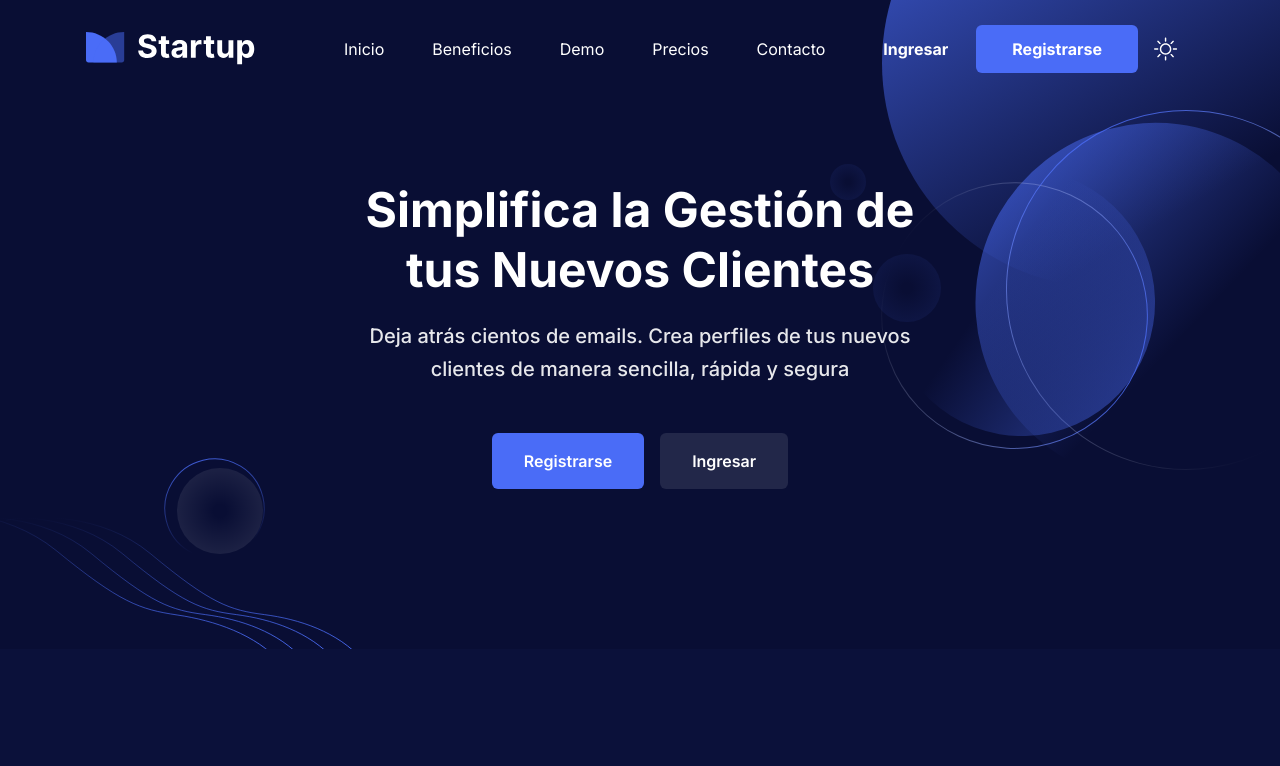
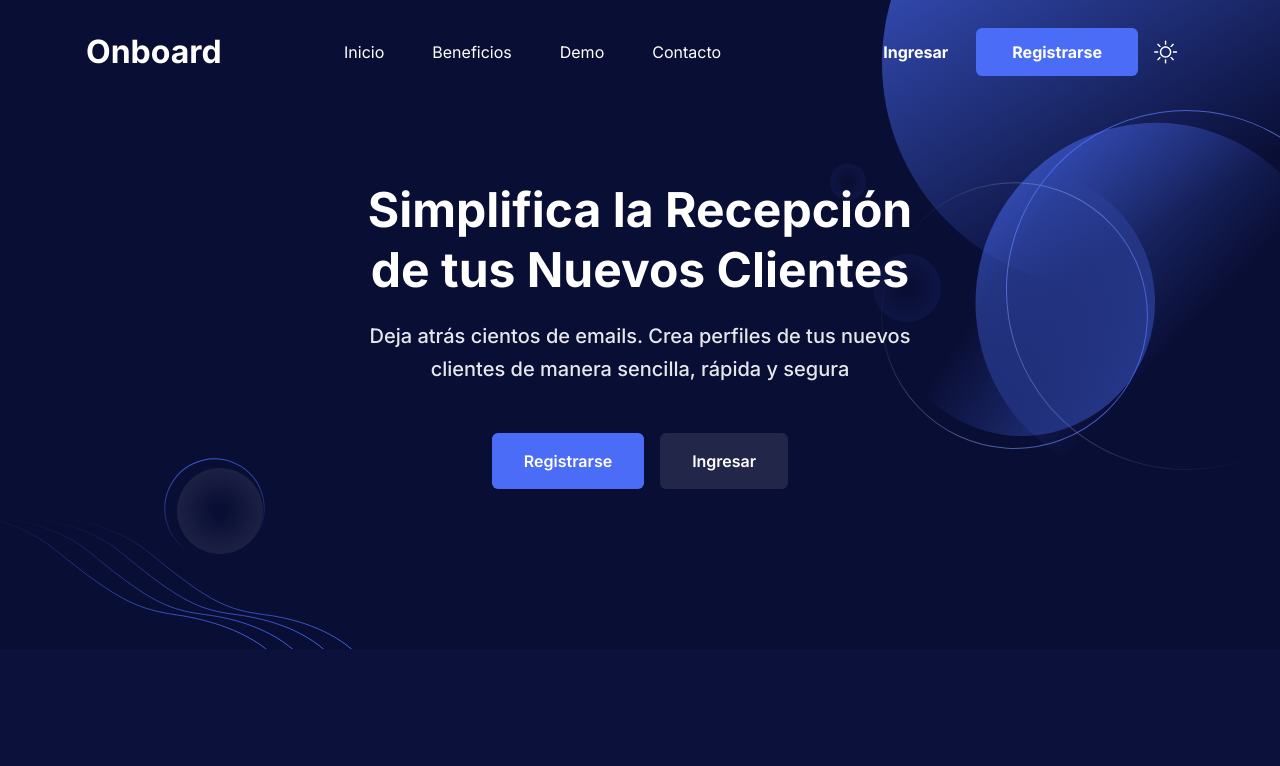
Before and after one commit to decktra/dokki, a plain HTML site: page index.html in a window 1280 px wide. Shown: the top 766 px of the page. Drawn offline with Linux system fonts and the light colour scheme.

Commit message:
change name to onboard

```diff
--- a/index.html
+++ b/index.html
@@ -4,20 +4,20 @@
 <meta charset="UTF-8" />
 <meta http-equiv="X-UA-Compatible" content="IE=edge" />
 <meta name="viewport" content="width=device-width, initial-scale=1.0" />
-<title>Doku</title>
-<meta name="title" content="App de Gestión de Clientes" />
-<meta name="description" content="App de Gestión de Clientes" />
+<title>Onboard</title>
+<meta name="title" content="App de recepción de Clientes" />
+<meta name="description" content="App de Recepción de Clientes" />
 
 <meta property="og:type" content="website" />
-<meta property="og:url" content="https://deckra.com/doku" />
-<meta property="og:title" content="Doku | Gestiona mejor tus clientes" />
-<meta property="og:description" content="App de Gestión de Clientes" />
+<meta property="og:url" content="https://onboard.deckra.com" />
+<meta property="og:title" content="Onboard | Gestiona mejor tus clientes" />
+<meta property="og:description" content="App de Recepción de Clientes" />
 <meta property="og:image" content="" />
 
 <meta property="twitter:card" content="summary_large_image" />
-<meta property="twitter:url" content="https://decktra.com/doku" />
-<meta property="twitter:title" content="Doku | Gestiona mejor tus clientes" />
-<meta property="twitter:description" content="App de Gestión de Clientes" />
+<meta property="twitter:url" content="https://onboard.decktra.com" />
+<meta property="twitter:title" content="Onboard | Gestiona mejor tus clientes" />
+<meta property="twitter:description" content="App de Recepción de Clientes" />
 <meta property="twitter:image" content="" />
 <link rel="shortcut icon" href="images/favicon.png" type="image/x-icon" />
 <link rel="stylesheet" href="css/animate.css" />
@@ -48,8 +48,21 @@
           ">
 <div class="ae af ag">
 <a href="index.html" class="a7 ah ai header-logo">
-<img src="images/logo/logo-2.svg" alt="logo" class="a7 dark:aj" />
-<img src="images/logo/logo.svg" alt="logo" class="a7 aj dark:ah" />
+<span style="font-size: 2rem;"class="
+  a1A
+  dark:aI
+  a1g a1O
+  sm:a1P
+  md:a3D
+  a2D
+  sm:a2D
+  md:a2D
+  a2v
+">
+Onboard
+</span>
+<!-- <img src="images/logo/logo-2.svg" alt="logo" class="a7 dark:aj" />
+<img src="images/logo/logo.svg" alt="logo" class="a7 aj dark:ah" /> -->
 </a>
 </div>
 <div class="a8 ae ac a9 a7">
@@ -153,7 +166,7 @@ Beneficios
   </a>
   </li>
 <li class="ad aG">
-<a href="#precios" class="
+<!-- <a href="#precios" class="
                         menu-scroll
                         aH
                         text-dark
@@ -166,7 +179,7 @@ Beneficios
                         xl:aR
                       ">
 Precios
-</a>
+</a> -->
 </li>
 <li class="ad aG">
 <a href="#contacto" class="
@@ -278,7 +291,7 @@ Registrarse
                   md:a2D
                   a2v
                 ">
-Simplifica la Gestión de tus Nuevos Clientes
+Simplifica la Recepción de tus Nuevos Clientes
  </h1>
 <p class="
                   a1R a1T
@@ -1210,6 +1223,7 @@ consectetur adipiscing elit setim.
 </section>
   -->
 
+<!--
 <section id="testimonios" class="
         ad
         a1H
@@ -1531,8 +1545,9 @@ Founder @Lineicons
 </svg>
 </div>
 </section>
+ -->
 
-
+<!--
 <section id="precios" class="ad a1H a1I[120px] a3A">
 <div class="aa">
 <div class="a8 a1K ab[-16px]">
@@ -1550,7 +1565,7 @@ Founder @Lineicons
                   md:a24[45px]
                   a1Q
                 ">
-Simple and Affordable Pricing
+Precios
 </h2>
 <p class="
                   a1S aH
@@ -1575,7 +1590,7 @@ but the majority have suffered alteration in some form.
                   monthly
                   a1r
                 ">
-Monthly
+Mensual
 </span>
 <label for="togglePlan" class="a8 a9 a1r">
 <div class="ad">
@@ -1613,7 +1628,7 @@ Monthly
                   yearly
                   a1r
                 ">
-Yearly
+Anual
 </span>
 </div>
 </div>
@@ -1634,8 +1649,8 @@ Yearly
                     a1O a2X
                     price
                   ">
-$<span class="amount">40</span>
-<span class="a1h dark:a1S time">/mo</span
+$<span class="amount">0</span>
+<span class="a1h dark:a1S time">/mes</span
                   >
 </h3>
 <h4 class="aI a1g a27 a2X">
@@ -2279,7 +2294,7 @@ Free Lifetime Updates
 </defs>
 </svg>
 </div>
-</section>
+</section> -->
 
 <!--
 <section id="blog" class="bg-primary a1Z a1I[120px] a3A">
```
Also changed, not shown: 2 other files.
